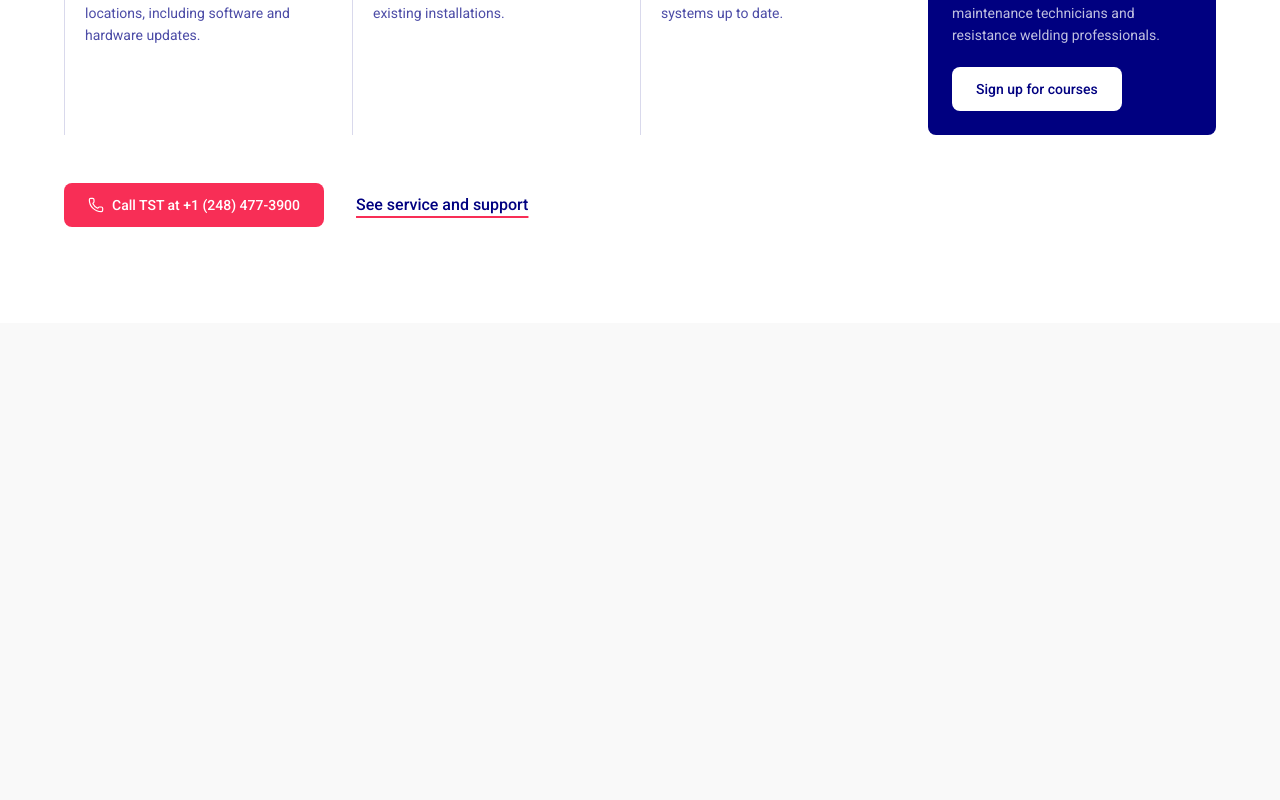
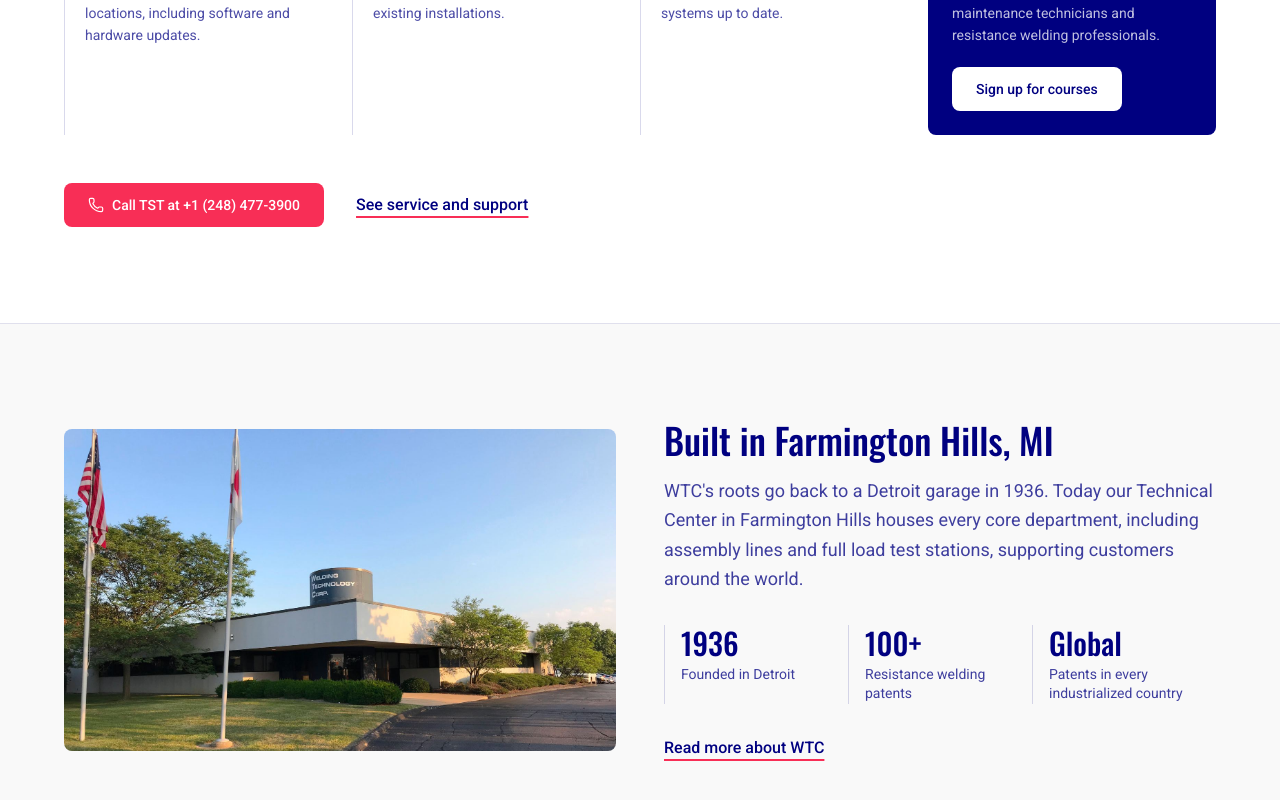
Before and after one commit to AbduTello/Welding_Tech_Corp_Assesment, a Next.js app: page / in a window 1280 px wide. Shown: the part 2705-3505 px from the top of the page. Before the commit the page ends 3028 px from the top, so only its background shows below. Built offline with nearby package versions, Linux system fonts and the light colour scheme.

Commit message:
feat/about section

```diff
--- /dev/null
+++ b/src/app/components/AboutBand.tsx
@@ -0,0 +1,55 @@
+import Image from "next/image";
+
+import { ABOUT_STATS, HQ_PHOTO } from "@/data/about";
+import { ABOUT_HREF } from "@/data/navigation";
+
+import SectionHeader from "./SectionHeader";
+import { TEXT_LINK } from "./styles";
+
+export default function AboutBand() {
+  return (
+    <section
+      aria-labelledby="about-heading"
+      className="border-t border-navy/10 bg-background px-4 py-16 text-navy sm:py-24"
+    >
+      <div className="mx-auto grid max-w-6xl items-center gap-10 lg:grid-cols-2 lg:gap-12">
+        {/* Natural ratio, uncropped, so the building's sign stays in view */}
+        <Image
+          src={HQ_PHOTO.src}
+          alt={HQ_PHOTO.alt}
+          width={HQ_PHOTO.width}
+          height={HQ_PHOTO.height}
+          sizes="(min-width: 1152px) 552px, (min-width: 1024px) 50vw, 100vw"
+          className="h-auto w-full rounded-lg"
+        />
+
+        <div>
+          <SectionHeader
+            id="about-heading"
+            title="Built in Farmington Hills, MI"
+            intro="WTC's roots go back to a Detroit garage in 1936. Today our Technical Center in Farmington Hills houses every core department, including assembly lines and full load test stations, supporting customers around the world."
+          />
+
+          <dl className="mt-8 grid grid-cols-3">
+            {ABOUT_STATS.map(({ value, label }) => (
+              // Value shown above its label but read after it; justify-end packs both to the top in reverse order
+              <div
+                key={value}
+                className="flex flex-col-reverse justify-end border-l border-navy/15 pr-3 pl-4"
+              >
+                <dt className="mt-1 text-sm leading-snug opacity-75">
+                  {label}
+                </dt>
+                <dd className="font-heading text-3xl font-medium">{value}</dd>
+              </div>
+            ))}
+          </dl>
+
+          <a href={ABOUT_HREF} className={`mt-8 ${TEXT_LINK}`}>
+            Read more about WTC
+          </a>
+        </div>
+      </div>
+    </section>
+  );
+}
--- a/src/app/components/SectionHeader.tsx
+++ b/src/app/components/SectionHeader.tsx
@@ -16,7 +16,7 @@ export default function SectionHeader({
     <>
       <h2
         id={id}
-        className="max-w-2xl font-heading text-3xl font-medium sm:text-4xl"
+        className="max-w-2xl font-heading text-3xl font-medium text-balance sm:text-4xl"
       >
         {title}
       </h2>
--- a/src/app/page.tsx
+++ b/src/app/page.tsx
@@ -1,3 +1,4 @@
+import AboutBand from "./components/AboutBand";
 import CertificationsBand from "./components/CertificationsBand";
 import HeroVideo from "./components/HeroVideo";
 import ProductsBand from "./components/ProductsBand";
@@ -12,6 +13,7 @@ export default function Home() {
       <CertificationsBand />
       <ProductsBand />
       <ServiceBand />
+      <AboutBand />
     </main>
   );
 }
--- /dev/null
+++ b/src/data/about.ts
@@ -0,0 +1,18 @@
+export type AboutStat = {
+  value: string;
+  label: string;
+};
+
+// Copy and photo from weldtechcorp.com (homepage About block and about.html)
+export const HQ_PHOTO = {
+  src: "/wtc-headquarters.jpg",
+  alt: "Welding Technology Corp headquarters in Farmington Hills, Michigan",
+  width: 1600,
+  height: 935,
+};
+
+export const ABOUT_STATS: AboutStat[] = [
+  { value: "1936", label: "Founded in Detroit" },
+  { value: "100+", label: "Resistance welding patents" },
+  { value: "Global", label: "Patents in every industrialized country" },
+];
--- a/src/data/navigation.ts
+++ b/src/data/navigation.ts
@@ -8,6 +8,8 @@ export const PRODUCTS_HREF =
 
 export const SERVICE_HREF = "https://www.weldtechcorp.com/service-repairs.html";
 
+export const ABOUT_HREF = "https://www.weldtechcorp.com/about.html";
+
 // The old link tree also had "Human Resources" and "Website Terms of Use" —
 // those are probably better off in the footer.
 export const NAV_LINKS: NavLink[] = [
@@ -17,7 +19,7 @@ export const NAV_LINKS: NavLink[] = [
     label: "Learning Center",
     href: "https://www.weldtechcorp.com/learning-center.html",
   },
-  { label: "About", href: "https://www.weldtechcorp.com/about.html" },
+  { label: "About", href: ABOUT_HREF },
   { label: "News", href: "https://www.weldtechcorp.com/news/index.html" },
   { label: "Contact", href: "https://www.weldtechcorp.com/contact.html" },
 ];
```
Also changed, not shown: public/wtc-headquarters.jpg (added).
